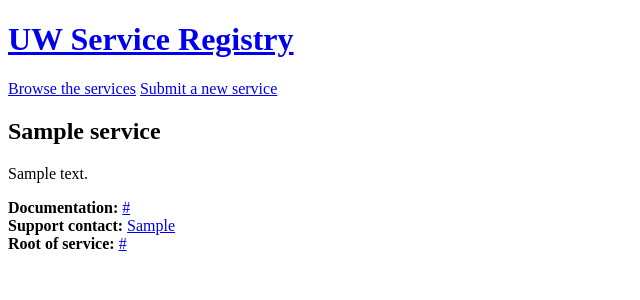
After one commit to tonychang/uw-registry-v1, a Python web app: template templates/service.html in a window 1280 px wide. The commit adds this page. Shown: the top 300 px of the page, without its empty margins (0-640 px from the left). Run offline with Jinja, Linux system fonts and the light colour scheme; the template is opened without the code that fills it: most values are stand-ins (such as "Sample title", 1, 10 or a date in 2020).

Commit message:
basic view of a service details

```diff
--- a/templates/base.html
+++ b/templates/base.html
@@ -11,6 +11,12 @@
         <div>Welcome {{user.username}}</div>
         {% endif %}
 
+        <div>
+            <a href="/service/browse">Browse the services</a>
+            <a href="/service/add">Submit a new service</a>
+        </div>
+
+
         {% block body %}{%endblock%}
     </body>
 </html>
--- a/templates/home.html
+++ b/templates/home.html
@@ -1,8 +1,5 @@
 {% extends "base.html" %}
 
 {%block body %}
-<div>
-    <a href="service/browse">Browse the services</a>
-    <a href="service/add">Submit a new service</a>
-    </div>
+Home!
 {%endblock%}
--- /dev/null
+++ b/templates/service.html
@@ -0,0 +1,11 @@
+{%extends "base.html"%}
+
+{%block title%} - {{service.name}}{%endblock%}
+
+{%block body%}
+<h2>{{service.name}}</h2>
+<p>{{service.description}}</p>
+<div><b>Documentation:</b> <a href="{{service.doc_url}}">{{service.doc_url}}</a></div>
+<div><b>Support contact:</b> <a href="mailto:{{service.support_contact}}">{{service.support_contact}}</a></div>
+<div><b>Root of service:</b> <a href="{{service.root_url}}">{{service.root_url}}</a></div>
+{%endblock%}
```
Also changed, not shown: views.py (+11 -2 lines).
